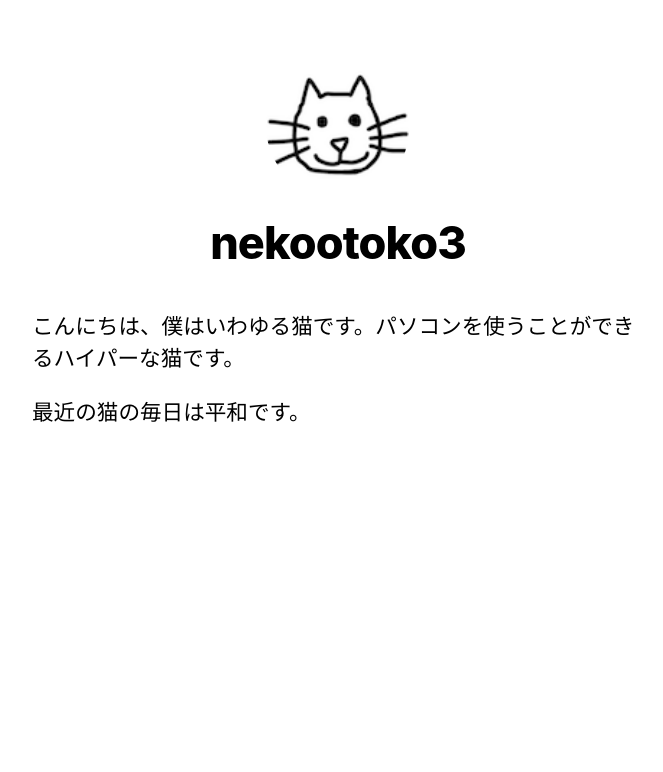
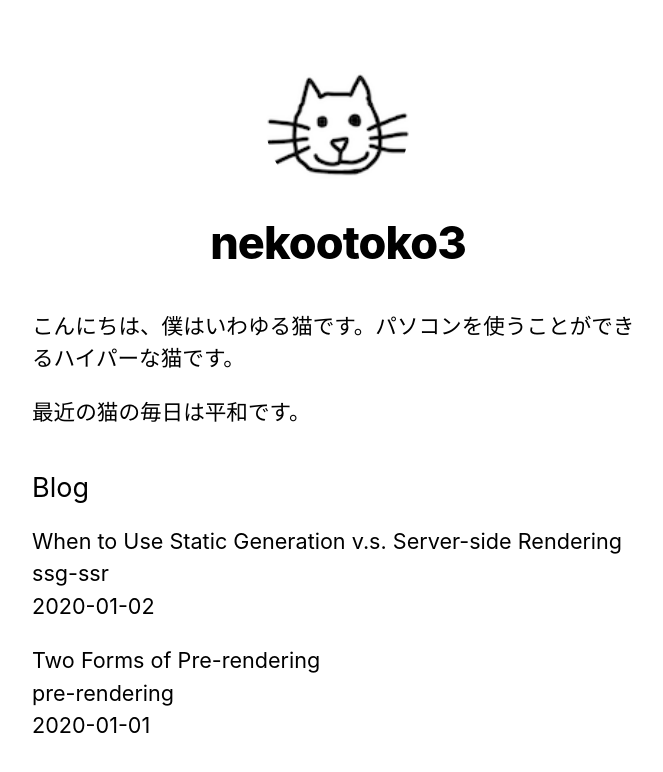
Before and after one commit to nekootoko3/blog-template, a Next.js app: page / in a window 1280 px wide. Shown: the top 772 px of the page, without its empty margins (302-965 px from the left). Built offline with nearby package versions, Linux system fonts and the light colour scheme.

Commit message:
Update index

```diff
--- /dev/null
+++ b/lib/posts.js
@@ -0,0 +1,35 @@
+import fs from "fs";
+import path from "path";
+import matter from "gray-matter";
+
+const postsDirectory = path.join(process.cwd(), "posts");
+
+export function getSortedPostsData() {
+  // Get file names under /posts
+  const fileNames = fs.readdirSync(postsDirectory);
+  const allPostsData = fileNames.map((fileName) => {
+    // Remove ".md" from file name to get id
+    const id = fileName.replace(/\.md$/, "");
+
+    // Read markdown file as string
+    const fullPath = path.join(postsDirectory, fileName);
+    const fileContents = fs.readFileSync(fullPath, "utf8");
+
+    // Use gray-matter to parse the post metadata section
+    const matterResult = matter(fileContents);
+
+    // Combine the data with the id
+    return {
+      id,
+      ...matterResult.data,
+    };
+  });
+  // Sort posts by date
+  return allPostsData.sort((a, b) => {
+    if (a.date < b.date) {
+      return 1;
+    } else {
+      return -1;
+    }
+  });
+}
--- a/pages/index.js
+++ b/pages/index.js
@@ -1,24 +1,67 @@
 import Head from "next/head";
 import styled from "styled-components";
-import { headingMd } from "../styles/font";
+import { headingMd, headingLg } from "../styles/font";
 import Layout, { siteTitle } from "../components/layout";
+import { getSortedPostsData } from "../lib/posts";
 
-export default function Home() {
+export default function Home({ allPostsData }) {
   return (
     <Layout home>
       <Head>
         <title>{siteTitle}</title>
       </Head>
-      <Heading>
+      <HeadingBio>
         <p>
           こんにちは、僕はいわゆる猫です。パソコンを使うことができるハイパーな猫です。
         </p>
         <p>最近の猫の毎日は平和です。</p>
-      </Heading>
+      </HeadingBio>
+      <HeadingBlog>
+        <HeadingBlogTitle>Blog</HeadingBlogTitle>
+        <BlogList>
+          {allPostsData.map(({ id, date, title }) => (
+            <BlogListItem>
+              {title}
+              <br />
+              {id}
+              <br />
+              {date}
+            </BlogListItem>
+          ))}
+        </BlogList>
+      </HeadingBlog>
     </Layout>
   );
 }
 
-const Heading = styled.div`
+const HeadingBio = styled.section`
   ${headingMd}
 `;
+
+const HeadingBlog = styled.section`
+  ${headingMd}
+  padding-top: 1px;
+`;
+
+const HeadingBlogTitle = styled.div`
+  ${headingLg}
+`;
+
+const BlogList = styled.ul`
+  list-style: none;
+  padding: 0px;
+  margin: 0px;
+`;
+
+const BlogListItem = styled.li`
+  margin: 0 0 1.25rem;
+`;
+
+export async function getStaticProps() {
+  const allPostsData = getSortedPostsData();
+  return {
+    props: {
+      allPostsData,
+    },
+  };
+}
--- /dev/null
+++ b/posts/pre-rendering.md
@@ -0,0 +1,11 @@
+---
+title: "Two Forms of Pre-rendering"
+date: "2020-01-01"
+---
+
+Next.js has two forms of pre-rendering: **Static Generation** and **Server-side Rendering**. The difference is in **when** it generates the HTML for a page.
+
+- **Static Generation** is the pre-rendering method that generates the HTML at **build time**. The pre-rendered HTML is then _reused_ on each request.
+- **Server-side Rendering** is the pre-rendering method that generates the HTML on **each request**.
+
+Importantly, Next.js lets you **choose** which pre-rendering form to use for each page. You can create a "hybrid" Next.js app by using Static Generation for most pages and using Server-side Rendering for others.
--- /dev/null
+++ b/posts/ssg-ssr.md
@@ -0,0 +1,19 @@
+---
+title: "When to Use Static Generation v.s. Server-side Rendering"
+date: "2020-01-02"
+---
+
+We recommend using **Static Generation** (with and without data) whenever possible because your page can be built once and served by CDN, which makes it much faster than having a server render the page on every request.
+
+You can use Static Generation for many types of pages, including:
+
+- Marketing pages
+- Blog posts
+- E-commerce product listings
+- Help and documentation
+
+You should ask yourself: "Can I pre-render this page **ahead** of a user's request?" If the answer is yes, then you should choose Static Generation.
+
+On the other hand, Static Generation is **not** a good idea if you cannot pre-render a page ahead of a user's request. Maybe your page shows frequently updated data, and the page content changes on every request.
+
+In that case, you can use **Server-Side Rendering**. It will be slower, but the pre-rendered page will always be up-to-date. Or you can skip pre-rendering and use client-side JavaScript to populate data.
```
